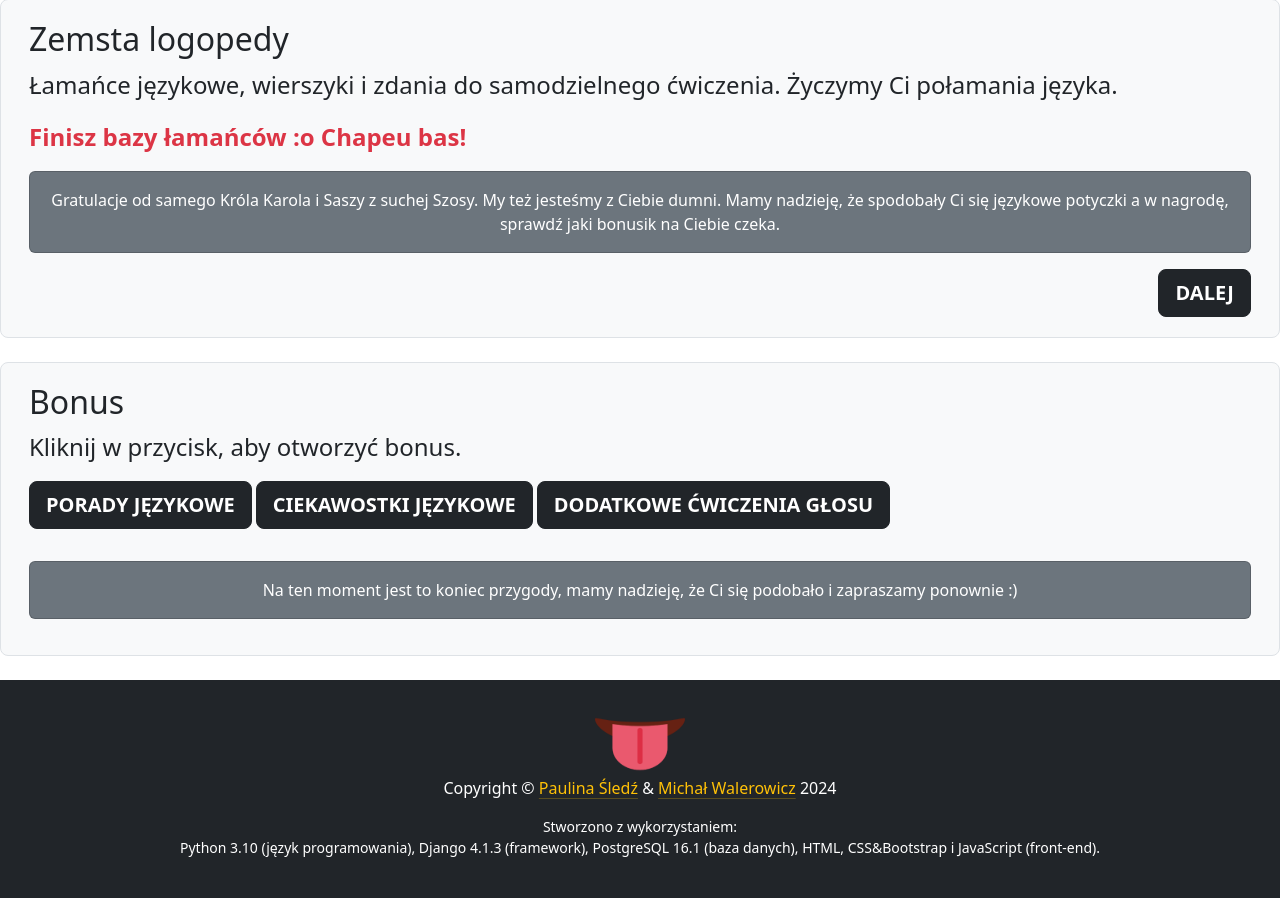
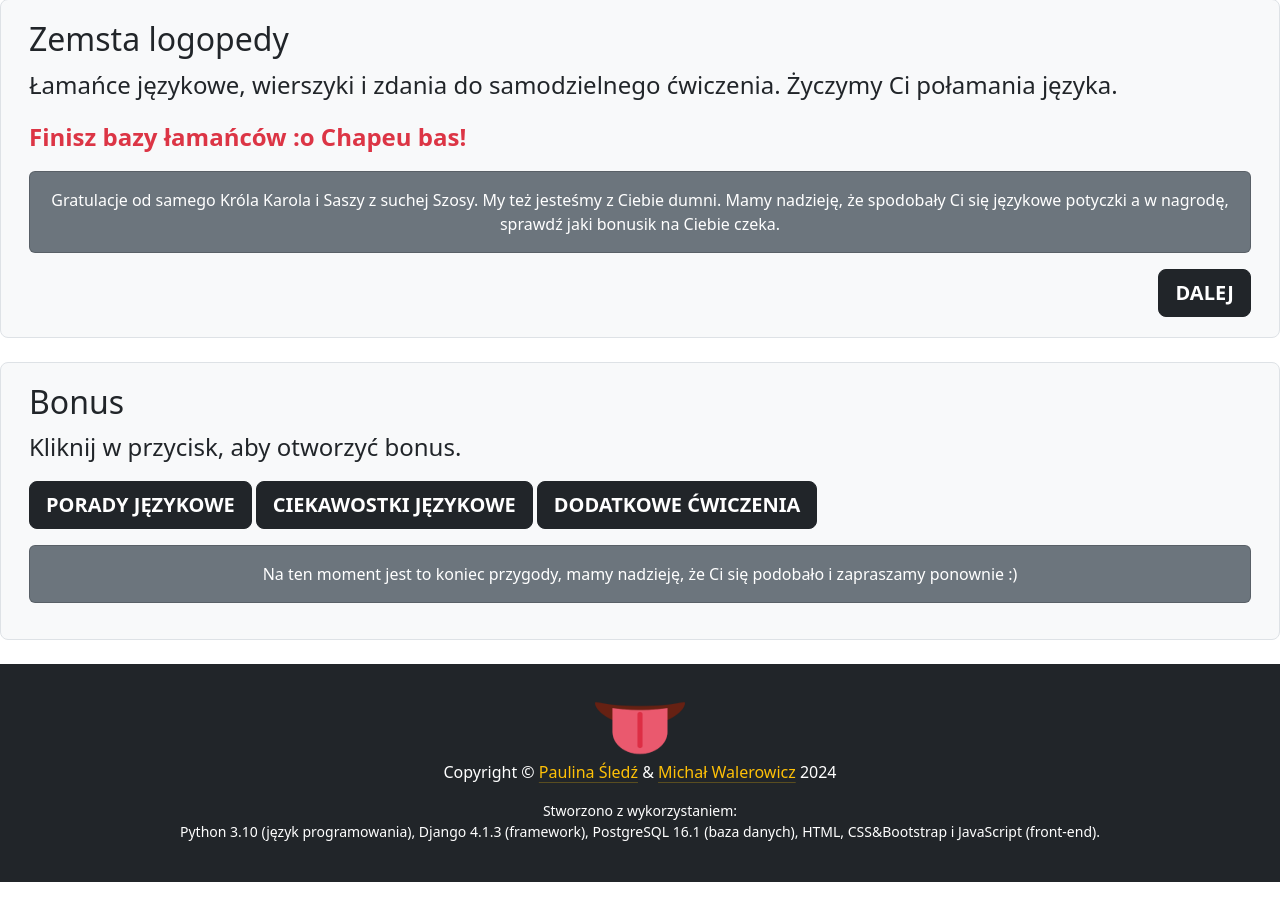
Before and after one commit to draprar/django-tonguetwister_lingwolamki, a Django app: template tonguetwister/templates/tonguetwister/main.html in a window 1280 px wide. Shown: the part 2000-2898 px from the top of the page. Run offline with Django 4.2, Linux system fonts and the light colour scheme; the template is opened without the code that fills it, so the values that code supplies are empty; some libraries are stand-ins or nearby versions.

Commit message:
fire fighting (flex)

```diff
--- a/tonguetwister/templates/tonguetwister/main.html
+++ b/tonguetwister/templates/tonguetwister/main.html
@@ -253,7 +253,7 @@ Gratulacje!<br>
         <p class="col-md-16 fs-4">Kliknij w przycisk, aby otworzyć bonus.</p>
         <p class="col-md-16 fs-4"></p>
 
-        <p class="d-inline-flex gap-1 justify-content-evenly">
+        <p class="d-flex gap-1 flex-row">
             <button class="btn btn-dark btn-lg text-uppercase fw-bold" type="button" data-bs-toggle="collapse" data-bs-target="#collapseTip" aria-expanded="false" aria-controls="collapseTip">
                 Porady językowe
             </button>
@@ -261,7 +261,7 @@ Gratulacje!<br>
                 Ciekawostki językowe
             </button>
             <button class="btn btn-dark btn-lg text-uppercase fw-bold" type="button" data-bs-toggle="collapse" data-bs-target="#collapseExercise" aria-expanded="false" aria-controls="collapseExercise">
-                Dodatkowe ćwiczenia głosu
+                Dodatkowe ćwiczenia
             </button>
         </p>
         <div class="collapse" id="collapseTip">
```
